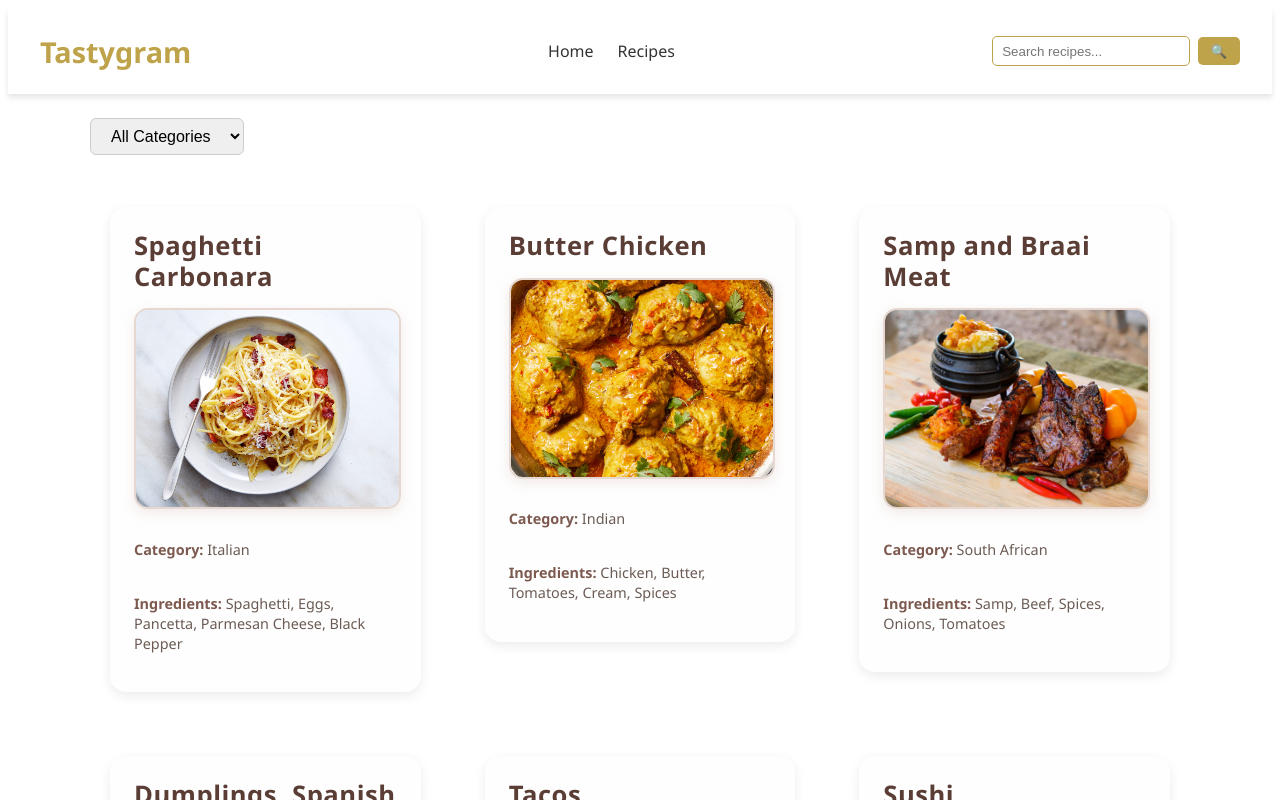
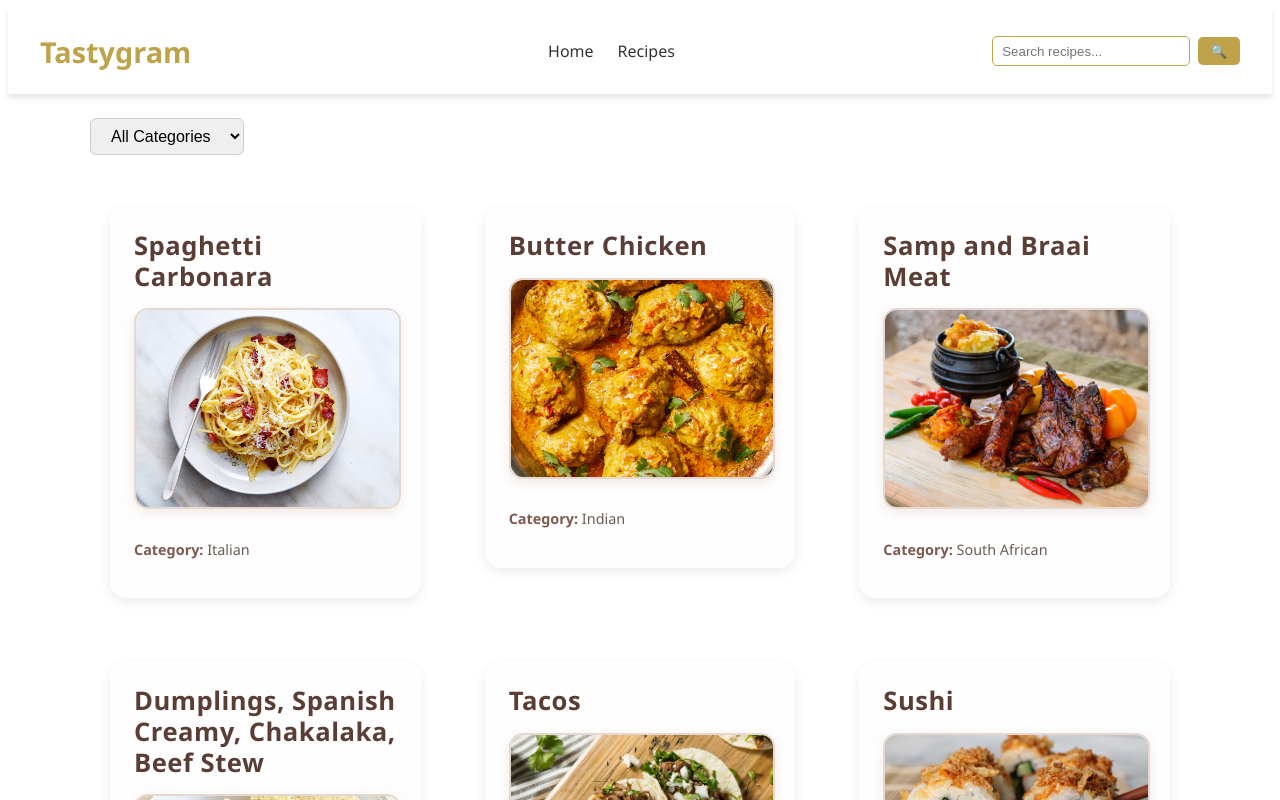
Before and after one commit to swikelanic/tastygram, a React (Create React App) app: page /recipes in a window 1280 px wide. Shown: the top 800 px of the page. Built offline with nearby package versions, Linux system fonts and the light colour scheme.

Commit message:
Enhance RecipeCard with hover effects, shadows, and improved styling

```diff
--- a/src/components/RecipeCard.tsx
+++ b/src/components/RecipeCard.tsx
@@ -86,14 +86,7 @@ const RecipeCard: React.FC<RecipeCardProps> = ({ recipe }) => {
             </strong>{' '}
             {recipe.category || 'N/A'}
           </p>
-          <p>
-            <strong style={{ fontWeight: 600, color: '#7d5a50' }}>
-              Ingredients:
-            </strong>{' '}
-            {recipe.ingredients?.length
-              ? recipe.ingredients.join(', ')
-              : 'N/A'}
-          </p>
+          {/* Ingredients removed to keep them hidden on card */}
         </div>
       </div>
     </Link>
```
